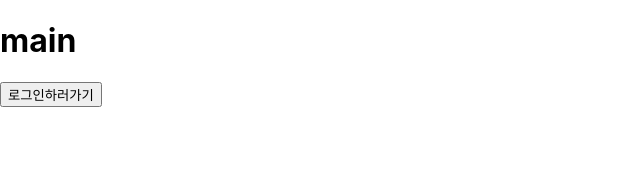
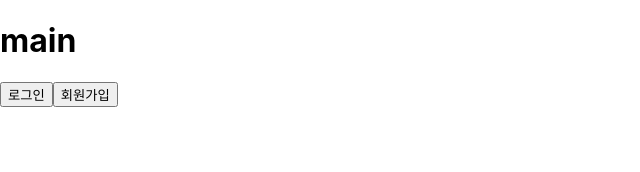
Before and after one commit to seohyeonKK/wanted-pre-onboarding-frontend, a React (Create React App) app: page / in a window 1280 px wide. Shown: the top 172 px of the page, without its empty margins (0-640 px from the left). Built offline with nearby package versions, Linux system fonts and the light colour scheme.

Commit message:
feat: signup 페이지 추가

```diff
--- a/src/MainPage.js
+++ b/src/MainPage.js
@@ -6,10 +6,19 @@ const MainPage = () => {
     <div>
       <h1>main</h1>
       <button
+        type="button"
         onClick={() => {
           navigate('/signin')
         }}>
-        로그인하러가기
+        로그인
+      </button>
+
+      <button
+        type="button"
+        onClick={() => {
+          navigate('/signup')
+        }}>
+        회원가입
       </button>
     </div>
   )
--- a/src/Routers.js
+++ b/src/Routers.js
@@ -3,12 +3,14 @@ import MainPage from 'MainPage'
 import { Route } from 'react-router-dom'
 import { Routes } from 'react-router'
 import SignIn from 'signin/SignIn'
+import SignUp from 'signup/SignUp'
 
 const Routers = () => {
   return (
     <Routes>
       <Route path="/" element={<MainPage />} />
       <Route path="/signin" element={<SignIn />} />
+      <Route path="/signup" element={<SignUp />} />
     </Routes>
   )
 }
--- /dev/null
+++ b/src/signup/SignUp.js
@@ -0,0 +1,16 @@
+import { useState } from 'react'
+import SignInForm from 'common/SignInForm'
+
+const SignUp = () => {
+  const [userId, setUserId] = useState('')
+  const [userPw, setUserPw] = useState('')
+
+  return (
+    <div>
+      <h1>회원가입기능입니다.</h1>
+      <SignInForm userId={userId} userPw={userPw} setUserId={setUserId} setUserPw={setUserPw} />
+    </div>
+  )
+}
+
+export default SignUp
```
Also changed, not shown: src/common/constant.js (renamed from src/constants/constant.js).
